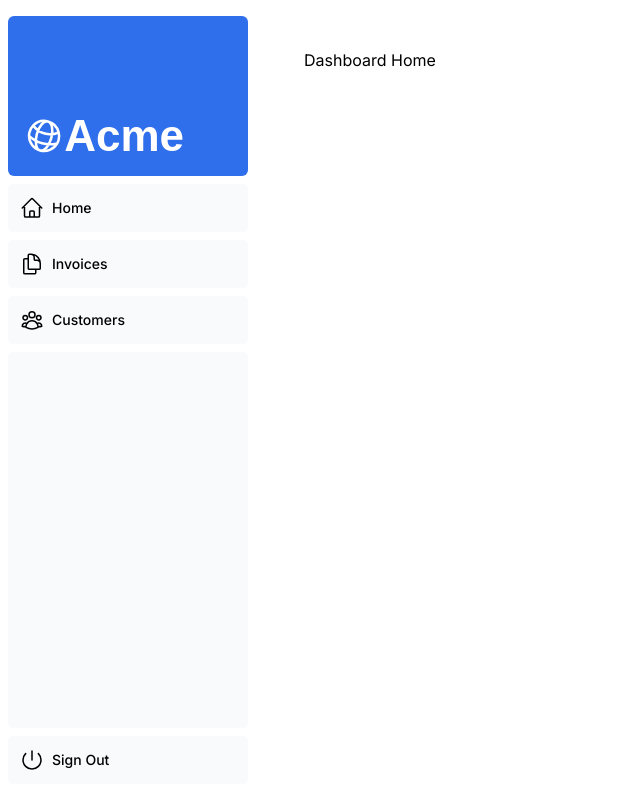
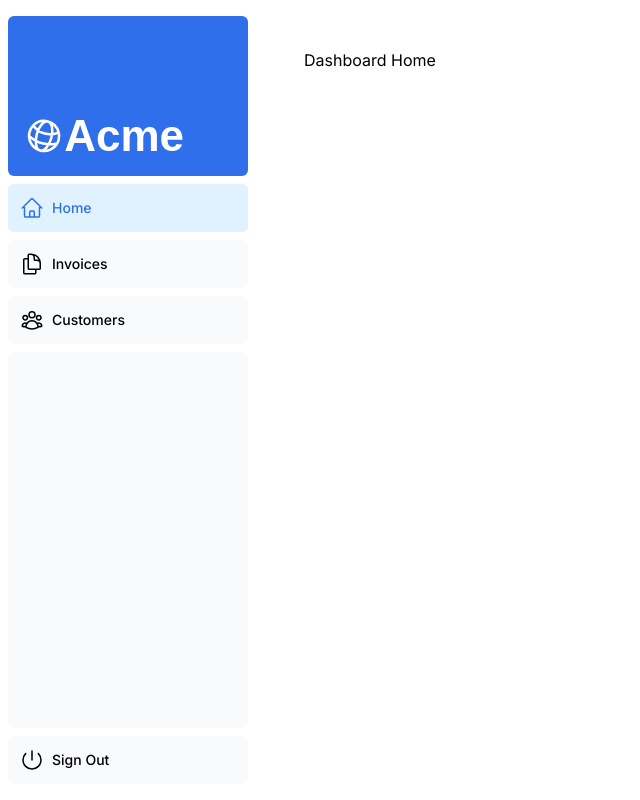
Before and after one commit to rcy007/nextjs-dashboard, a Next.js app: page /dashboard in a window 1280 px wide. Shown: the whole page, without its empty margins (0-640 px from the left). Built offline with nearby package versions, Linux system fonts and the light colour scheme; a web font is replaced by a local one.

Commit message:
Current Link hovers

```diff
--- a/app/ui/dashboard/nav-links.tsx
+++ b/app/ui/dashboard/nav-links.tsx
@@ -1,3 +1,6 @@
+'use client';
+
+import { usePathname } from 'next/navigation';
 import {
   UserGroupIcon,
   HomeIcon,
@@ -5,6 +8,7 @@
 } from '@heroicons/react/24/outline';
 
 import Link from 'next/link';
+import clsx from 'clsx';
 
 // Map of links to display in the side navigation.
 // Depending on the size of the application, this would be stored in a database.
@@ -19,6 +23,7 @@
 ];
 
 export default function NavLinks() {
+  const pathname = usePathname();
   return (
     <>
       {links.map((link) => {
@@ -27,8 +32,10 @@
           <Link
             key={link.name}
             href={link.href}
-            className="flex h-[48px] grow items-center justify-center gap-2 rounded-md bg-gray-50 p-3 text-sm font-medium hover:bg-sky-100 hover:text-blue-600 md:flex-none md:justify-start md:p-2 md:px-3"
-          >
+            className={clsx("flex h-[48px] grow items-center justify-center gap-2 rounded-md bg-gray-50 p-3 text-sm font-medium hover:bg-sky-100 hover:text-blue-600 md:flex-none md:justify-start md:p-2 md:px-3"
+            , {
+              'bg-sky-100 text-blue-600': pathname === link.href,
+            },)}>
             <LinkIcon className="w-6" />
             <p className="hidden md:block">{link.name}</p>
           </Link>
```
